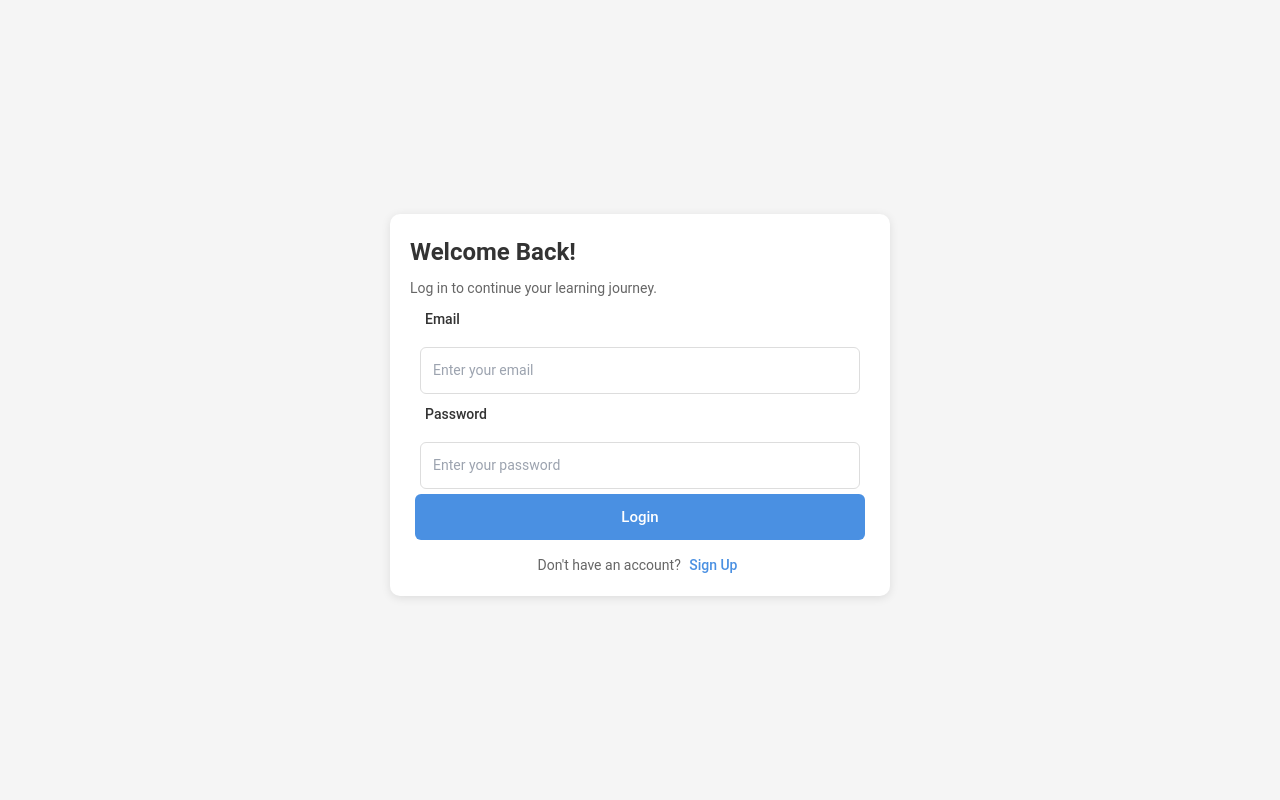
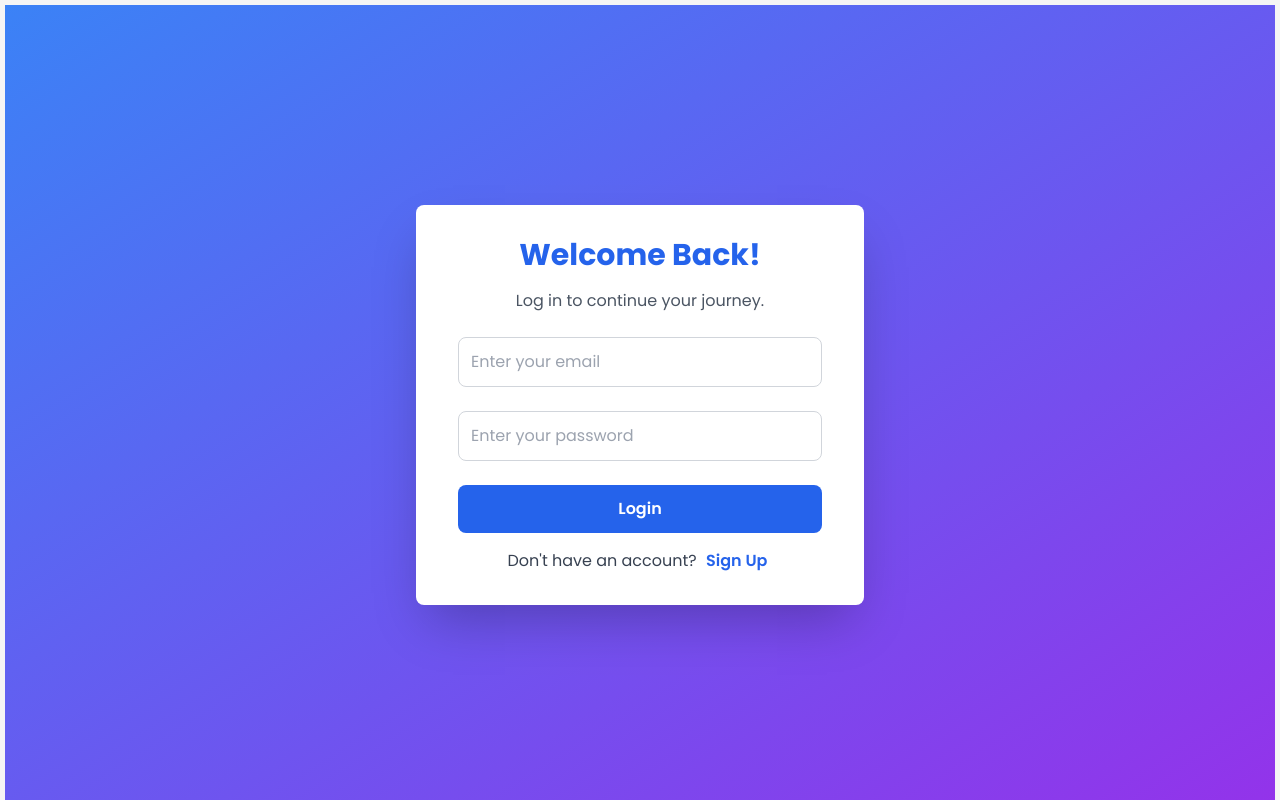
Before and after one commit to sogalabhi/adateam, a React (Vite) app: page /login in a window 1280 px wide. Built offline with nearby package versions, Linux system fonts and the light colour scheme.

Commit message:
improved ui of login and register page

```diff
--- a/index.html
+++ b/index.html
@@ -4,6 +4,9 @@
     <meta name="viewport" content="width=device-width, initial-scale=1.0">
     <meta charset="UTF-8" />
     <link rel="icon" type="image/svg+xml" href="/vite.svg" />
+    <link rel="preconnect" href="https://fonts.googleapis.com">
+    <link rel="preconnect" href="https://fonts.gstatic.com" crossorigin>
+    <link href="https://fonts.googleapis.com/css2?family=Poppins:ital,wght@0,100;0,200;0,300;0,400;0,500;0,600;0,700;0,800;0,900;1,100;1,200;1,300;1,400;1,500;1,600;1,700;1,800;1,900&display=swap" rel="stylesheet">
     <title>Vite + React</title>
   </head>
   <body style="margin: 0; padding: 0; overflow: auto; height: 100%;">
@@ -12,5 +15,6 @@
     <div id="root" style="width: 100%; height: 100%; margin: 0; padding: 0;"></div>
 
     <script type="module" src="/src/main.jsx"></script>
+
   </body>
 </html>
--- a/package.json
+++ b/package.json
@@ -12,6 +12,7 @@
   "dependencies": {
     "@heroicons/react": "^2.2.0",
     "@react-pdf/renderer": "^4.1.6",
+    "@react-spring/web": "^9.7.5",
     "@supabase/supabase-js": "^2.47.12",
     "axios": "^1.7.9",
     "react": "^18.3.1",
--- a/src/index.css
+++ b/src/index.css
@@ -4,3 +4,9 @@
 * {
     margin:5px;
 }
+
+* {
+    font-family: "Poppins", serif;
+    font-weight: 400;
+    font-style: normal;
+}
--- a/src/pages/auth/loginpage.jsx
+++ b/src/pages/auth/loginpage.jsx
@@ -1,13 +1,12 @@
 import React, { useState, useEffect } from 'react';
-import './LoginPage.css'; // Add a separate CSS file for styling
+import { Link, useNavigate } from 'react-router-dom';
 import { createClient } from '@supabase/supabase-js';
-import { useNavigate } from 'react-router-dom';
+import { useTrail, animated } from '@react-spring/web'; // Import react-spring
+import './LoginPage.css';
 
 const supabaseUrl = 'https://bcgvspkuazvdtmzaqyiw.supabase.co';
-const supabaseAnonKey = 'eyJhbGciOiJIUzI1NiIsInR5cCI6IkpXVCJ9.eyJpc3MiOiJzdXBhYmFzZSIsInJlZiI6ImJjZ3ZzcGt1YXp2ZHRtemFxeWl3Iiwicm9sZSI6ImFub24iLCJpYXQiOjE3MzY1OTE5MDYsImV4cCI6MjA1MjE2NzkwNn0.WAcWP3VRdavS_in2IIaVFRvT-Lv7iDcFL3Aag__tUp4';
-
-// Initialize Supabase client
-export const supabase = createClient(supabaseUrl, supabaseAnonKey);
+const supabaseAnonKey = 'your-anon-key-here';
+const supabase = createClient(supabaseUrl, supabaseAnonKey);
 
 const Login = () => {
     const [email, setEmail] = useState('');
@@ -18,70 +17,76 @@ const Login = () => {
 
     const handleLogin = async (e) => {
         e.preventDefault();
-    setError('');
         setLoading(true);
-
-    const { data, error } = await supabase.auth.signInWithPassword({
-      email,
-      password,
+        const { error } = await supabase.auth.signInWithPassword({
+            email, password,
         });
-
         if (error) {
             setError(error.message);
         } else {
-      console.log('Login successful:', data);
-      // Redirect user after login
             navigate('/');
         }
-
         setLoading(false);
     };
 
-  useEffect(() => {
-    const handlePopState = () => {
-      navigate('/login', { replace: true });
-    };
-
-    window.addEventListener('popstate', handlePopState);
-
-    return () => {
-      window.removeEventListener('popstate', handlePopState);
-    };
-  }, [navigate]);
+    // React-spring Trail Animation for form fields
+    const items = ['Email', 'Password', 'Login Button'];
+    const trail = useTrail(items.length, {
+        from: { opacity: 0, transform: 'translateY(20px)' },
+        to: { opacity: 1, transform: 'translateY(0px)' },
+        delay: 300
+    });
 
     return (
-    <div className="login-container">
-      <div className="login-box">
-        <h2 className="login-title">Welcome Back!</h2>
-        <p className="login-subtitle">Log in to continue your learning journey.</p>
-        <form onSubmit={handleLogin}>
-          <div className="input-group">
-            <label>Email</label>
+        <div className="flex items-center justify-center h-screen bg-gradient-to-br from-blue-500 to-purple-600 p-4">
+            <div className="w-full max-w-md bg-white p-8 rounded-lg shadow-2xl">
+                <h2 className="text-3xl font-bold text-blue-600 text-center mb-4">Welcome Back!</h2>
+                <p className="text-gray-600 text-center mb-6">Log in to continue your journey.</p>
+
+                <form onSubmit={handleLogin} className="space-y-6">
+                    {/* Trail Animation for Inputs */}
+                    {trail.map((style, index) => (
+                        <animated.div key={index} style={style}>
+                            {index === 0 && (
                                 <input
                                     type="email"
                                     value={email}
                                     onChange={(e) => setEmail(e.target.value)}
+                                    placeholder="Enter your email"
                                     required
-              placeholder="Enter your email"
+                                    className="w-full p-3 border border-gray-300 rounded-lg focus:ring-2 focus:ring-blue-500 focus:outline-none"
                                 />
-          </div>
-          <div className="input-group">
-            <label>Password</label>
+                            )}
+                            {index === 1 && (
                                 <input
                                     type="password"
                                     value={password}
                                     onChange={(e) => setPassword(e.target.value)}
+                                    placeholder="Enter your password"
                                     required
-              placeholder="Enter your password"
+                                    className="w-full p-3 border border-gray-300 rounded-lg focus:ring-2 focus:ring-blue-500 focus:outline-none"
                                 />
-          </div>
-          <button type="submit" className="login-button" disabled={loading}>
+                            )}
+                            {index === 2 && (
+                                <button
+                                    type="submit"
+                                    className="w-full bg-blue-600 text-white py-3 rounded-lg font-semibold hover:bg-blue-700 transition duration-300"
+                                    disabled={loading}
+                                >
                                     {loading ? 'Logging in...' : 'Login'}
                                 </button>
+                            )}
+                        </animated.div>
+                    ))}
                 </form>
-        {error && <p className="error-message">{error}</p>}
-        <p className="login-footer">
-          Don't have an account? <a href="#" className="signup-link">Sign Up</a>
+
+                {error && <p className="text-red-500 mt-4 text-center">{error}</p>}
+
+                <p className="text-center text-gray-700 mt-4">
+                    Don't have an account?{' '}
+                    <Link to="/register" className="text-blue-600 font-semibold hover:underline">
+                        Sign Up
+                    </Link>
                 </p>
             </div>
         </div>
--- a/src/pages/auth/register.jsx
+++ b/src/pages/auth/register.jsx
@@ -1,7 +1,7 @@
 import React, { useState } from 'react';
 import './registerpage.css';
 import { createClient } from '@supabase/supabase-js';
-import { useNavigate } from 'react-router-dom';
+import { Link, useNavigate } from 'react-router-dom';
 
 
 const supabaseUrl = 'https://bcgvspkuazvdtmzaqyiw.supabase.co';
@@ -63,12 +63,22 @@ const Register = () => {
   };
 
   return (
-    <div className="register-container">
+    <div className="flex flex-col items-center justify-center h-screen bg-blue-600 p-8 m-0 text-white">
+      <h1 className="text-white">Welcome to EdTech!</h1>
+    <div className="flex flex-col items-center justify-center h-screen bg-blue-600 p-8 m-0 text-black">
+
       <div className="register-box">
         <div className="register-header">
+
           <h2 className="register-title">Create an Account</h2>
           <p className="register-subtitle">Join us to continue your learning journey.</p>
         </div>
+
+        <img
+            src="src/assets/adorable-polar-bear-wiggle-hands-89b0apn8x1ya5iyk.gif" // Adjust path accordingly
+            alt="Waving Bear Mascot"
+            className="absolute right-[70%] top-[30%] w-56 h-56 object-contain rounded-lg"
+        />
 
         <form onSubmit={handleRegister} className="register-form">
           <div className="form-grid">
@@ -133,9 +143,10 @@ const Register = () => {
 
         <p className="register-footer">
           Already have an account?{' '}
-          <a href="#" className="login-link">Log In</a>
+          <Link to="/login" className="login-link">Log In</Link>
         </p>
       </div>
+    </div>
     </div>
   );
 };
```
Also changed, not shown: 1 other file (tests, documents, lock files or other folders). Lines whose indentation alone changed are shown as unchanged.
